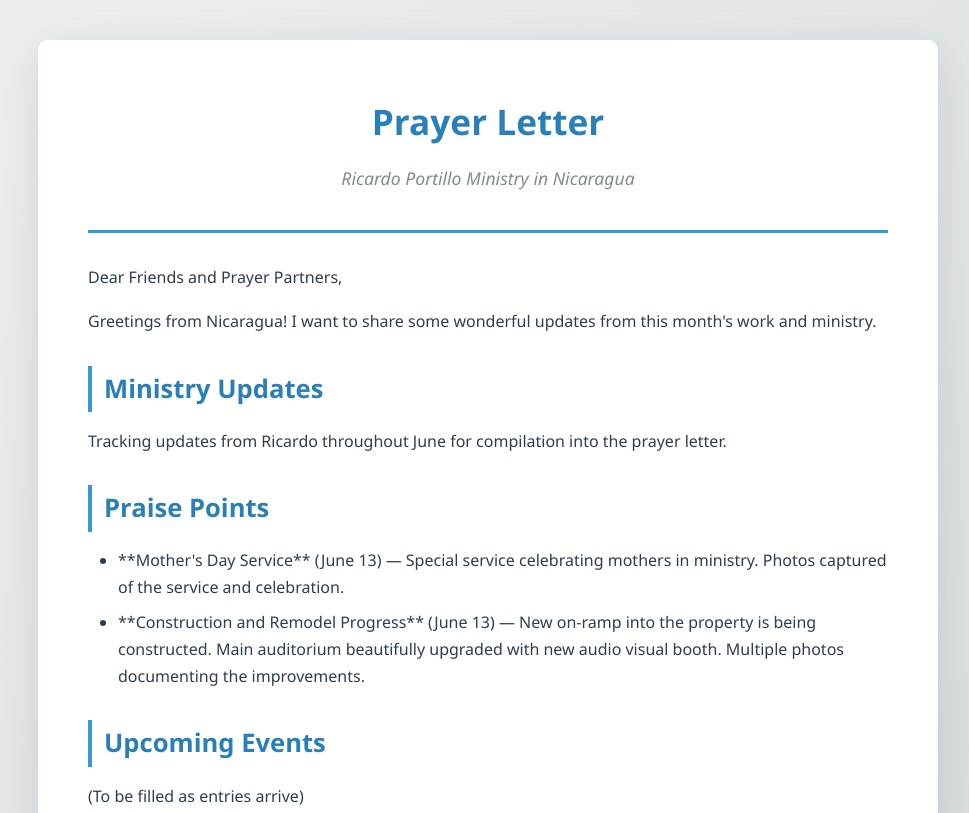
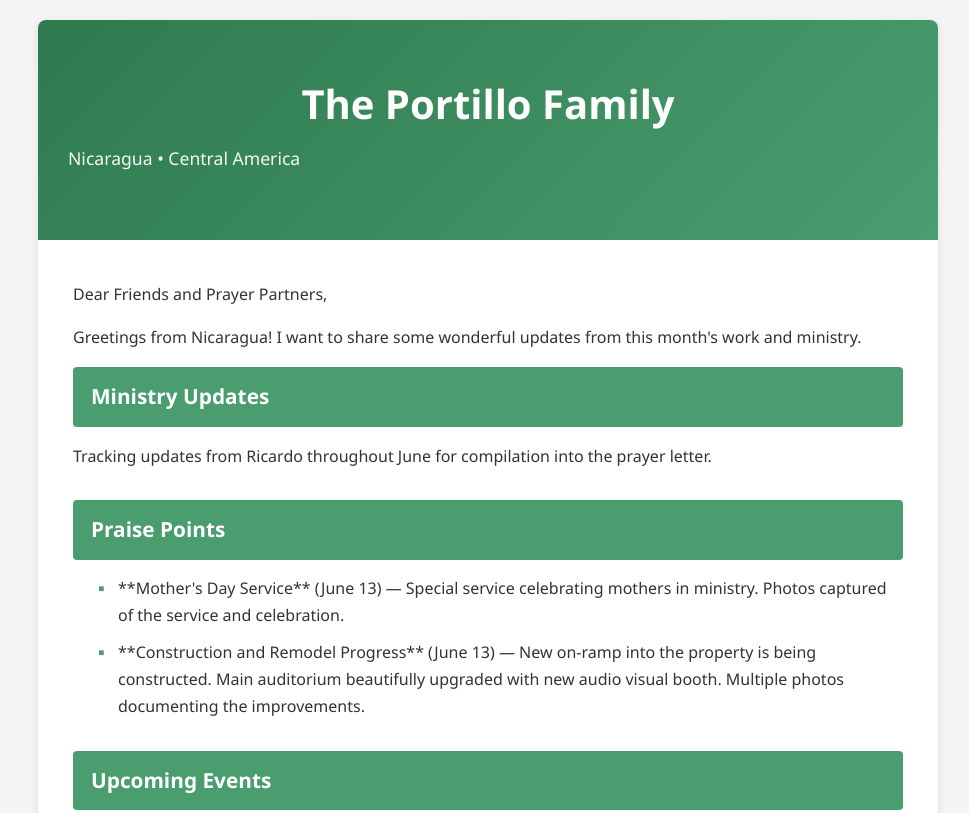
Before and after one commit to natesmpsn-creator/ricardo-prayer-letters, a plain HTML site: page letters/letter.html in a window 1280 px wide. Shown: the top 813 px of the page, without its empty margins (152-1121 px from the left). Drawn offline with Linux system fonts and the light colour scheme; files whose address does not match are found by name.

Commit message:
Update: June 2026 prayer letter

```diff
--- a/letters/letter.html
+++ b/letters/letter.html
@@ -3,114 +3,134 @@
 <head>
     <meta charset="UTF-8">
     <meta name="viewport" content="width=device-width, initial-scale=1.0">
-    <title>Prayer Letter</title>
+    <title>The Portillo Family - Prayer Letter</title>
     <style>
         * { margin: 0; padding: 0; box-sizing: border-box; }
         body {
             font-family: 'Segoe UI', 'Trebuchet MS', sans-serif;
-            line-height: 1.8;
-            color: #2c3e50;
-            background: linear-gradient(135deg, #ecf0f1 0%, #bdc3c7 100%);
-            padding: 40px 20px;
-            min-height: 100vh;
+            line-height: 1.7;
+            color: #333;
+            background: #f5f5f5;
+            padding: 20px;
         }
         .container {
             max-width: 900px;
             margin: 0 auto;
             background: white;
-            padding: 50px;
-            border-radius: 10px;
-            box-shadow: 0 10px 40px rgba(0,0,0,0.1);
+            border-radius: 8px;
+            overflow: hidden;
+            box-shadow: 0 2px 10px rgba(0,0,0,0.1);
         }
         .header {
+            background: linear-gradient(135deg, #2d7a4e 0%, #4a9d6f 100%);
+            color: white;
+            padding: 50px 30px;
             text-align: center;
-            border-bottom: 3px solid #3498db;
-            padding-bottom: 20px;
-            margin-bottom: 30px;
         }
-        h1 {
-            color: #2980b9;
-            font-size: 2.2em;
-            margin-bottom: 10px;
+        .header h1 {
+            font-size: 2.5em;
+            margin-bottom: 5px;
+            font-weight: 600;
         }
-        .subtitle {
-            color: #7f8c8d;
-            font-style: italic;
+        .header p {
             font-size: 1.1em;
+            opacity: 0.95;
+        }
+        .content {
+            padding: 40px 35px;
         }
         h2 {
-            color: #2980b9;
-            font-size: 1.6em;
-            margin-top: 30px;
-            margin-bottom: 15px;
-            border-left: 4px solid #3498db;
-            padding-left: 12px;
+            background: #4a9d6f;
+            color: white;
+            padding: 12px 18px;
+            margin: 30px 0 15px 0;
+            border-radius: 4px;
+            font-size: 1.3em;
+            font-weight: 600;
+        }
+        h2:first-of-type {
+            margin-top: 0;
         }
         p {
             margin-bottom: 15px;
             line-height: 1.8;
+            text-align: justify;
         }
-        ul { margin: 15px 0 15px 30px; }
-        li { margin-bottom: 8px; line-height: 1.7; }
-        .greeting {
-            font-size: 1.05em;
-            margin-bottom: 20px;
-            color: #34495e;
+        ul {
+            margin: 15px 0 15px 25px;
+            list-style: none;
+        }
+        ul li {
+            margin-bottom: 10px;
+            padding-left: 20px;
+            position: relative;
+        }
+        ul li:before {
+            content: "▪";
+            color: #4a9d6f;
+            font-weight: bold;
+            position: absolute;
+            left: 0;
         }
         .images {
-            margin-top: 50px;
+            margin-top: 40px;
             padding-top: 30px;
             border-top: 2px solid #ecf0f1;
         }
-        .images h2 { color: #27ae60; }
+        .images h2 {
+            background: #4a9d6f;
+        }
         .image-gallery {
             display: grid;
-            grid-template-columns: repeat(auto-fit, minmax(220px, 1fr));
-            gap: 20px;
+            grid-template-columns: repeat(auto-fit, minmax(200px, 1fr));
+            gap: 15px;
             margin-top: 20px;
         }
         .image-item {
             text-align: center;
-            background: #f8f9fa;
-            padding: 10px;
-            border-radius: 6px;
+            background: #f9f9f9;
+            padding: 8px;
+            border-radius: 4px;
+            border: 1px solid #ddd;
         }
         .image-item img {
             width: 100%;
             height: auto;
-            border-radius: 4px;
-            box-shadow: 0 4px 12px rgba(0,0,0,0.1);
+            border-radius: 3px;
+            display: block;
         }
         .image-item p {
-            font-size: 0.85em;
-            color: #7f8c8d;
-            margin-top: 8px;
+            font-size: 0.8em;
+            color: #666;
+            margin-top: 6px;
+            text-align: center;
         }
         .closing {
-            margin-top: 40px;
+            margin-top: 30px;
             padding-top: 20px;
-            border-top: 1px solid #ecf0f1;
         }
         .signature {
-            margin-top: 15px;
-            font-weight: 500;
+            margin-top: 20px;
+            font-weight: 600;
+            color: #2d7a4e;
         }
         .footer {
+            background: #f9f9f9;
             text-align: center;
-            margin-top: 30px;
-            padding-top: 20px;
-            border-top: 1px solid #ecf0f1;
-            color: #95a5a6;
-            font-size: 0.9em;
+            padding: 15px;
+            color: #999;
+            font-size: 0.85em;
+            border-top: 1px solid #ddd;
         }
     </style>
 </head>
 <body>
     <div class="container">
         <div class="header">
-            <h1>Prayer Letter</h1>
-            <p class="subtitle">Ricardo Portillo Ministry in Nicaragua</p>
+            <h1>The Portillo Family</h1>
+            <p>Nicaragua • Central America</p>
         </div>
+        <div class="content">
 <p>Dear Friends and Prayer Partners,</p>
 <p>Greetings from Nicaragua! I want to share some wonderful updates from this month's work and ministry.</p>
 <h2>Ministry Updates</h2>
@@ -198,16 +218,10 @@
             </div>
         </div>
 
-        <div class="closing">
-            <p>Thank you for your prayers and partnership in ministry.</p>
-            <div class="signature">
-                Blessings,<br>
-                Ricardo Portillo
-            </div>
         </div>
 
         <div class="footer">
-            <p>Prayer Letter • June 2026</p>
+            Prayer Letter • June 2026
         </div>
     </div>
 </body>
```
